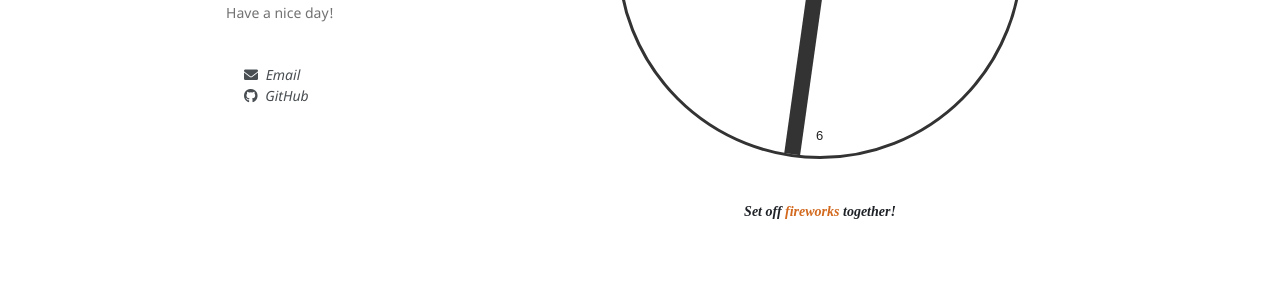
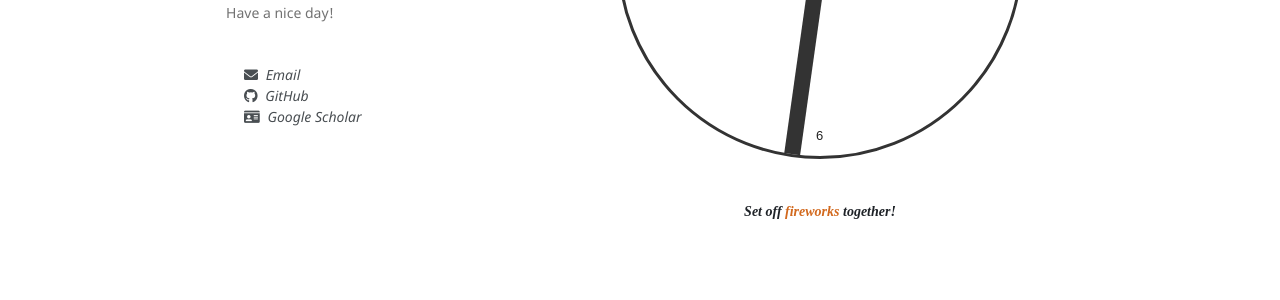
Before and after one commit to theFool-wn/theFool-wn.github.io, a Jekyll site: the page built from index.html, in a window 1280 px wide. Shown: the part 425-725 px from the top of the page. Built offline with Jekyll 4.4.1, drawn with Linux system fonts in a browser that asks for light colours.

Commit message:
Update author-contact.html

```diff
--- a/_includes/author-contact.html
+++ b/_includes/author-contact.html
@@ -17,3 +17,9 @@
     <span class="contact-text">Google Scholar</span>
 </a>
 -->
+
+<br>
+<a href="{{ site.cv }}" target="_blank" class="contact-link">
+    <i class="fa fa-id-card" aria-hidden="true"></i>
+    <span class="contact-text">Google Scholar</span>
+</a>
```
